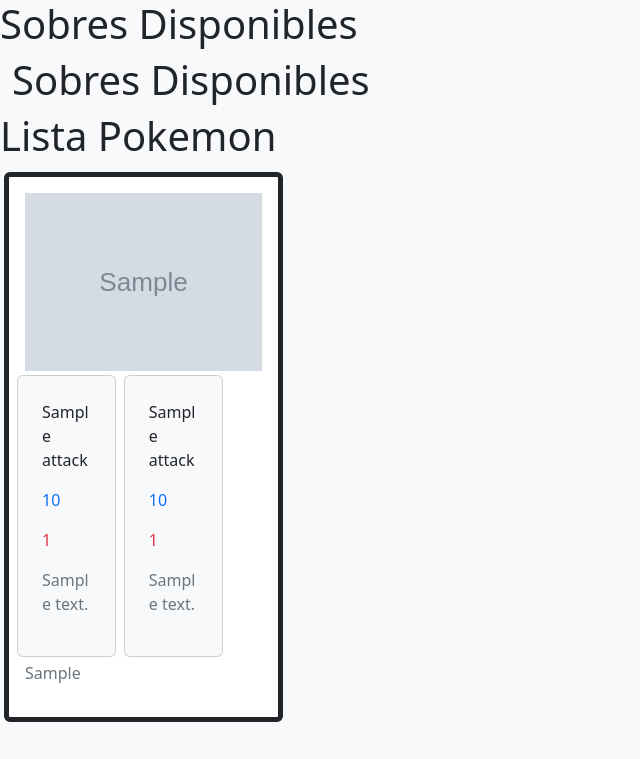
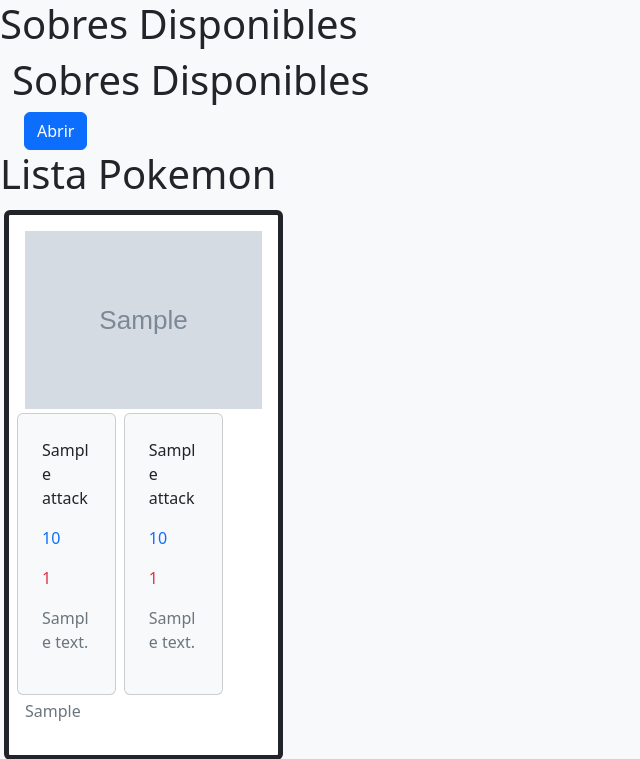
Before and after one commit to Diego9375/test-tcg-game, a Django app: page / in a window 1280 px wide. Shown: the top 759 px of the page, without its empty margins (0-640 px from the left). Run offline with Django 5.2, Linux system fonts and the light colour scheme; tables that the repository leaves empty hold one stand-in row (values such as "Sample post"); grey boxes marked "Sample" are stand-in pictures.

Commit message:
Revert "error (#6)" (#7)
This reverts commit 98ef49db532e68fa66f07526d8182f4cb5ec6c9b.

```diff
--- a/djangotutorial/frontend/templates/index.html
+++ b/djangotutorial/frontend/templates/index.html
@@ -17,6 +17,7 @@
             <div>
                 <form method="POST" action="{% url 'open_booster' %}">
                     {% csrf_token %}
+                    <button type="submit" class="btn btn-primary">Abrir</button>
                 </form>
             </div>
             {% endfor %}
```
